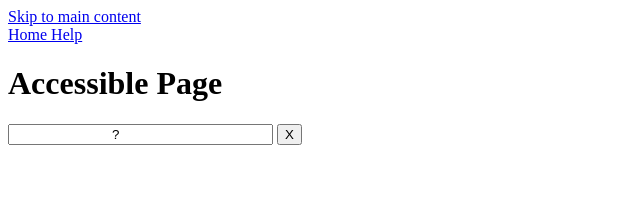
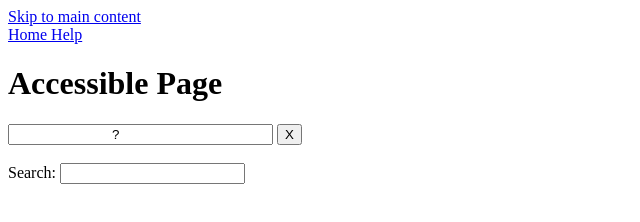
Before and after one commit to safdarraza25/WDW_0797, a plain HTML site: page Web Designing Workshop Assignment/Assignment 11.html in a window 1280 px wide. Shown: the whole page, without its empty margins (0-640 px from the left). Drawn offline with Linux system fonts and the light colour scheme.

Commit message:
Accessibility

```diff
--- a/Web Designing Workshop Assignment/Assignment 11.html
+++ b/Web Designing Workshop Assignment/Assignment 11.html
@@ -17,7 +17,9 @@
 
         <br><br>
 
-
+        <label for="search">Search:</label>
+        <input type="search" id="search"
+               aria-label="Search">
 
     </main>
 
```
